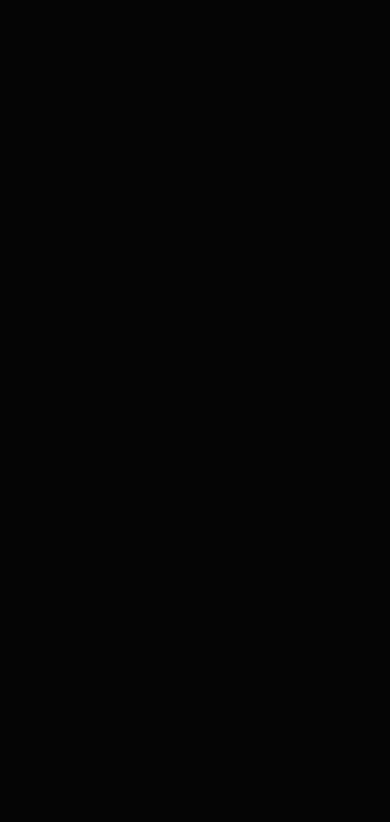
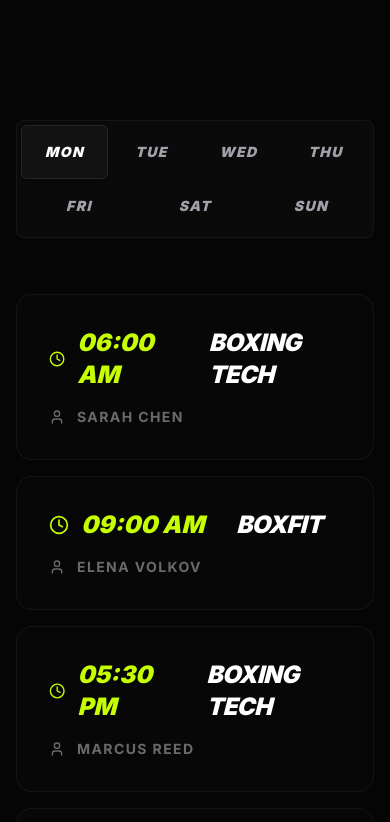
Before and after one commit to giannis198/gym_store, a Next.js app: page / in a window 390 px wide. Shown: the part 8560-9382 px from the top of the page. Before the commit the page ends 9223 px from the top, so only its background shows below. Built offline with nearby package versions, Linux system fonts and the light colour scheme.

Commit message:
feat(ui): Implement Class Schedule section with daily tabs and responsive class cards

```diff
--- a/src/app/page.tsx
+++ b/src/app/page.tsx
@@ -3,6 +3,7 @@ import { About } from "@/components/sections/about";
 import { Programs } from "@/components/sections/programs";
 import { Coaches } from "@/components/sections/coaches";
 import { Pricing } from "@/components/sections/pricing";
+import { Schedule } from "@/components/sections/schedule";
 
 export default function Home() {
   return (
@@ -12,10 +13,11 @@ export default function Home() {
       <Programs />
       <Coaches />
       <Pricing />
+      <Schedule />
 
       {/* Placeholder sections for next tracks */}
-      <section id="schedule" className="container mx-auto px-4 py-20 min-h-screen border-t border-white/5">
-        <h2 className="text-5xl font-black italic uppercase mb-12 text-white/20">Class Schedule</h2>
+      <section id="contact" className="container mx-auto px-4 py-20 min-h-screen border-t border-white/5">
+        <h2 className="text-5xl font-black italic uppercase mb-12 text-white/20">Contact</h2>
       </section>
     </div>
   );
--- /dev/null
+++ b/src/components/sections/schedule.tsx
@@ -0,0 +1,128 @@
+'use client'
+
+import React, { useRef } from 'react'
+import { useGSAP } from '@gsap/react'
+import gsap from 'gsap'
+import { ScrollTrigger } from 'gsap/ScrollTrigger'
+import { Tabs, TabsContent, TabsList, TabsTrigger } from "@/components/ui/tabs"
+import { Clock, User } from 'lucide-react'
+
+if (typeof window !== 'undefined') {
+  gsap.registerPlugin(ScrollTrigger)
+}
+
+const scheduleData = {
+  "Mon": [
+    { time: "06:00 AM", program: "Boxing Tech", coach: "Sarah Chen" },
+    { time: "09:00 AM", program: "Boxfit", coach: "Elena Volkov" },
+    { time: "05:30 PM", program: "Boxing Tech", coach: "Marcus Reed" },
+    { time: "07:00 PM", program: "Strength & Cond", coach: "Elena Volkov" }
+  ],
+  "Tue": [
+    { time: "07:00 AM", program: "Strength & Cond", coach: "Elena Volkov" },
+    { time: "12:00 PM", program: "Boxfit", coach: "Sarah Chen" },
+    { time: "06:00 PM", program: "Boxing Tech", coach: "Marcus Reed" }
+  ],
+  "Wed": [
+    { time: "06:00 AM", program: "Boxing Tech", coach: "Sarah Chen" },
+    { time: "05:30 PM", program: "Boxfit", coach: "Elena Volkov" },
+    { time: "07:00 PM", program: "Boxing Tech", coach: "Marcus Reed" }
+  ],
+  "Thu": [
+    { time: "07:00 AM", program: "Strength & Cond", coach: "Elena Volkov" },
+    { time: "06:00 PM", program: "Boxing Tech", coach: "Sarah Chen" }
+  ],
+  "Fri": [
+    { time: "06:00 AM", program: "Boxfit", coach: "Elena Volkov" },
+    { time: "05:30 PM", program: "Boxing Tech", coach: "Marcus Reed" }
+  ],
+  "Sat": [
+    { time: "09:00 AM", program: "Boxing Tech", coach: "Sarah Chen" },
+    { time: "11:00 AM", program: "Strength & Cond", coach: "Marcus Reed" }
+  ],
+  "Sun": [
+    { time: "10:00 AM", program: "Boxfit", coach: "Elena Volkov" }
+  ]
+}
+
+const days = Object.keys(scheduleData) as Array<keyof typeof scheduleData>
+
+export function Schedule() {
+  const sectionRef = useRef<HTMLDivElement>(null)
+
+  useGSAP(() => {
+    gsap.from('.schedule-header', {
+      scrollTrigger: {
+        trigger: sectionRef.current,
+        start: 'top 80%',
+        toggleActions: 'play none none reverse',
+      },
+      y: 50,
+      opacity: 0,
+      duration: 1,
+      ease: 'power4.out'
+    })
+
+    ScrollTrigger.refresh()
+  }, { scope: sectionRef })
+
+  return (
+    <section
+      id="schedule"
+      ref={sectionRef}
+      className="py-32 bg-matte-black relative border-t border-white/5"
+    >
+      <div className="container mx-auto px-4">
+        <div className="schedule-header text-center mb-20">
+          <h2 className="text-xs uppercase tracking-[0.5em] text-neon-volt font-black mb-4">Training Hours</h2>
+          <h3 className="text-6xl md:text-8xl font-black italic uppercase tracking-tighter">
+            THE <span className="text-white/10">GRIND</span>
+          </h3>
+        </div>
+
+        <Tabs defaultValue="Mon" className="w-full max-w-4xl mx-auto">
+          <TabsList className="w-full bg-slate-grey/20 border border-white/5 h-auto p-1 flex flex-wrap justify-center mb-12">
+            {days.map((day) => (
+              <TabsTrigger
+                key={day}
+                value={day}
+                className="flex-1 min-w-[80px] py-4 data-[state=active]:bg-neon-volt data-[state=active]:text-matte-black font-black italic uppercase tracking-widest text-sm transition-all"
+              >
+                {day}
+              </TabsTrigger>
+            ))}
+          </TabsList>
+
+          {days.map((day) => (
+            <TabsContent key={day} value={day} className="space-y-4 focus-visible:outline-none focus-visible:ring-0">
+              {scheduleData[day].map((item, i) => (
+                <div
+                  key={i}
+                  className="flex flex-col md:flex-row md:items-center justify-between p-8 bg-slate-grey/10 border border-white/5 rounded-2xl hover:border-neon-volt/30 transition-all duration-300 group"
+                >
+                  <div className="flex items-center gap-8 mb-4 md:mb-0">
+                    <div className="flex items-center gap-3 text-neon-volt">
+                      <Clock className="w-5 h-5" />
+                      <span className="text-2xl font-black italic">{item.time}</span>
+                    </div>
+                    <div className="h-12 w-px bg-white/5 hidden md:block" />
+                    <div>
+                      <h4 className="text-2xl font-black italic uppercase tracking-tight group-hover:text-white transition-colors">
+                        {item.program}
+                      </h4>
+                    </div>
+                  </div>
+
+                  <div className="flex items-center gap-3 text-white/40">
+                    <User className="w-4 h-4" />
+                    <span className="text-sm font-bold uppercase tracking-widest">{item.coach}</span>
+                  </div>
+                </div>
+              ))}
+            </TabsContent>
+          ))}
+        </Tabs>
+      </div>
+    </section>
+  )
+}
--- /dev/null
+++ b/src/components/ui/tabs.tsx
@@ -0,0 +1,66 @@
+"use client"
+
+import * as React from "react"
+import * as TabsPrimitive from "@radix-ui/react-tabs"
+
+import { cn } from "@/lib/utils"
+
+function Tabs({
+  className,
+  ...props
+}: React.ComponentProps<typeof TabsPrimitive.Root>) {
+  return (
+    <TabsPrimitive.Root
+      data-slot="tabs"
+      className={cn("flex flex-col gap-2", className)}
+      {...props}
+    />
+  )
+}
+
+function TabsList({
+  className,
+  ...props
+}: React.ComponentProps<typeof TabsPrimitive.List>) {
+  return (
+    <TabsPrimitive.List
+      data-slot="tabs-list"
+      className={cn(
+        "bg-muted text-muted-foreground inline-flex h-9 w-fit items-center justify-center rounded-lg p-[3px]",
+        className
+      )}
+      {...props}
+    />
+  )
+}
+
+function TabsTrigger({
+  className,
+  ...props
+}: React.ComponentProps<typeof TabsPrimitive.Trigger>) {
+  return (
+    <TabsPrimitive.Trigger
+      data-slot="tabs-trigger"
+      className={cn(
+        "data-[state=active]:bg-background dark:data-[state=active]:text-foreground focus-visible:border-ring focus-visible:ring-ring/50 focus-visible:outline-ring dark:data-[state=active]:border-input dark:data-[state=active]:bg-input/30 text-foreground dark:text-muted-foreground inline-flex h-[calc(100%-1px)] flex-1 items-center justify-center gap-1.5 rounded-md border border-transparent px-2 py-1 text-sm font-medium whitespace-nowrap transition-[color,box-shadow] focus-visible:ring-[3px] focus-visible:outline-1 disabled:pointer-events-none disabled:opacity-50 data-[state=active]:shadow-sm [&_svg]:pointer-events-none [&_svg]:shrink-0 [&_svg:not([class*='size-'])]:size-4",
+        className
+      )}
+      {...props}
+    />
+  )
+}
+
+function TabsContent({
+  className,
+  ...props
+}: React.ComponentProps<typeof TabsPrimitive.Content>) {
+  return (
+    <TabsPrimitive.Content
+      data-slot="tabs-content"
+      className={cn("flex-1 outline-none", className)}
+      {...props}
+    />
+  )
+}
+
+export { Tabs, TabsList, TabsTrigger, TabsContent }
```
Also changed, not shown: 1 other file (tests, documents, lock files or other folders).
